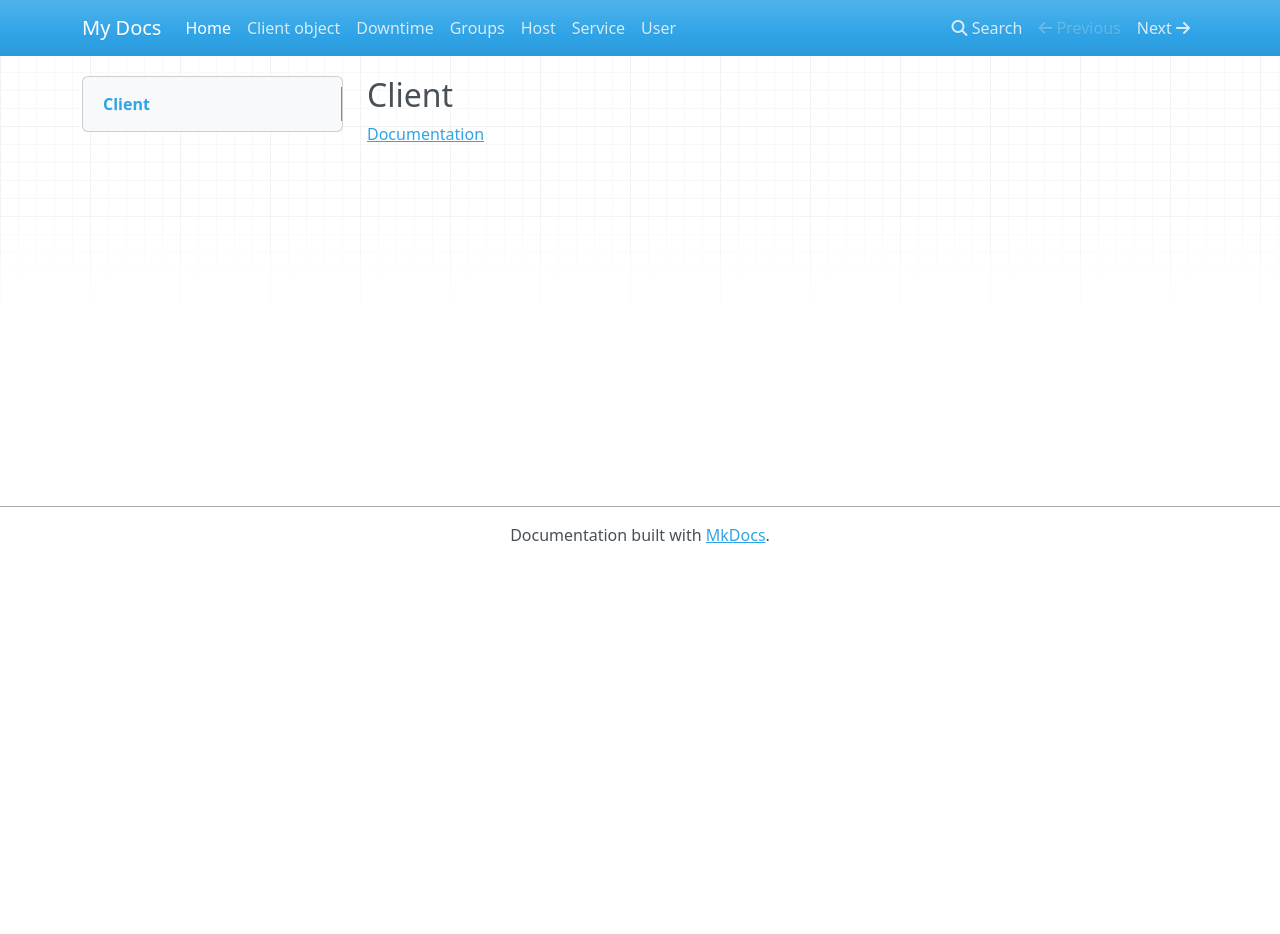
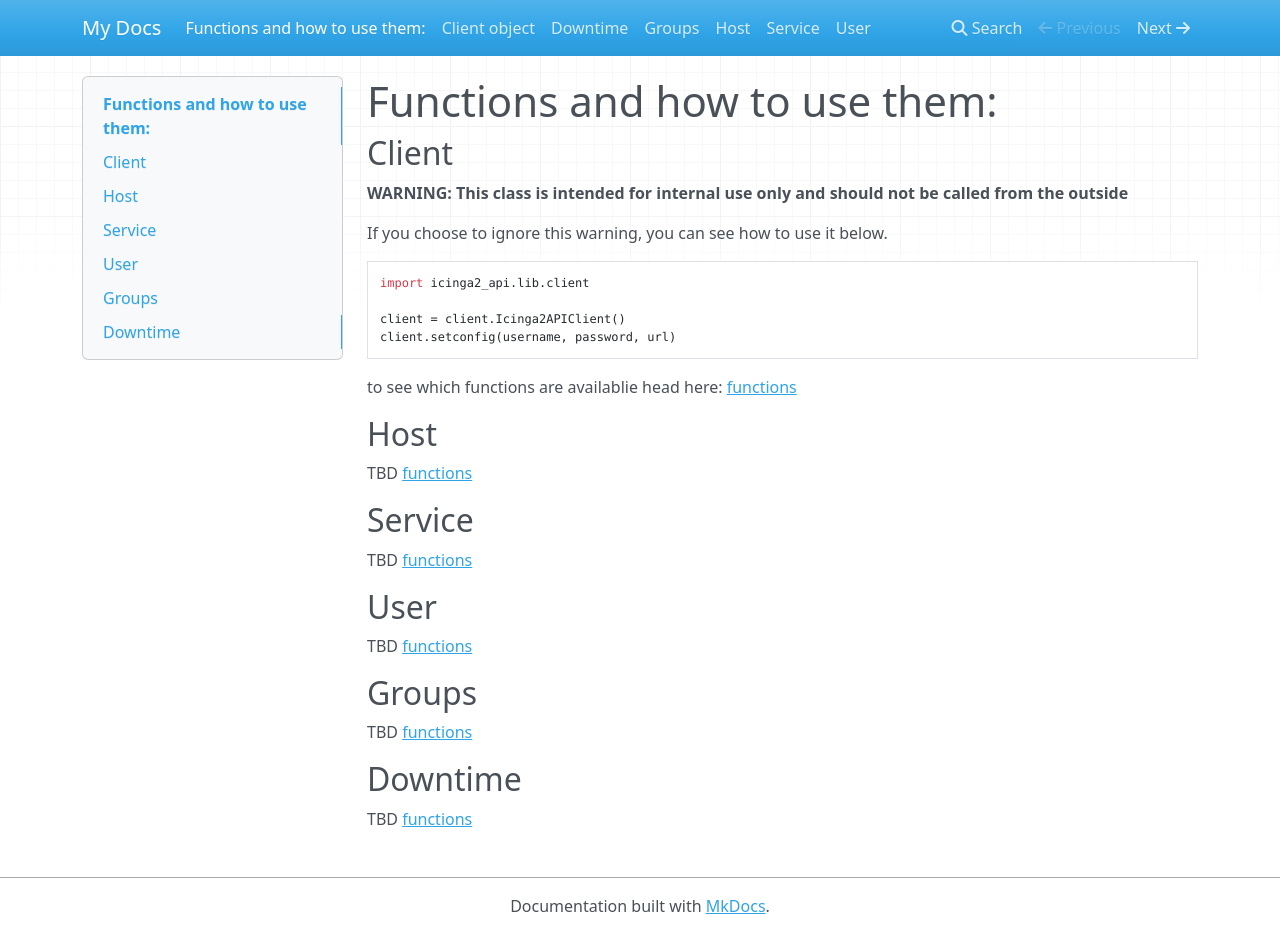
Before and after one commit to winem/Icinga2_Python_API, an MkDocs documentation site: the page built from docs/index.md, in a window 1280 px wide and 934 px high. Built offline with MkDocs 1.6.1, drawn with Linux system fonts in a browser that asks for light colours; nearby versions of some CDN libraries.

Commit message:
enhanced the documentation

````diff
--- a/docs/index.md
+++ b/docs/index.md
@@ -1,2 +1,35 @@
+# Functions and how to use them:
+
 ## Client
-[Documentation](client.md)
+**WARNING: This class is intended for internal use only and should not be called from the outside**
+
+If you choose to ignore this warning, you can see how to use it below.
+
+```python
+import icinga2_api.lib.client
+
+client = client.Icinga2APIClient()
+client.setconfig(username, password, url)
+```
+
+to see which functions are availablie head here: [functions](client.md)
+
+## Host
+TBD
+[functions](host.md)
+
+## Service
+TBD
+[functions](service.md)
+
+## User
+TBD
+[functions](user.md)
+
+## Groups
+TBD
+[functions](groups.md)
+
+## Downtime
+TBD
+[functions](downtime.md)
````
